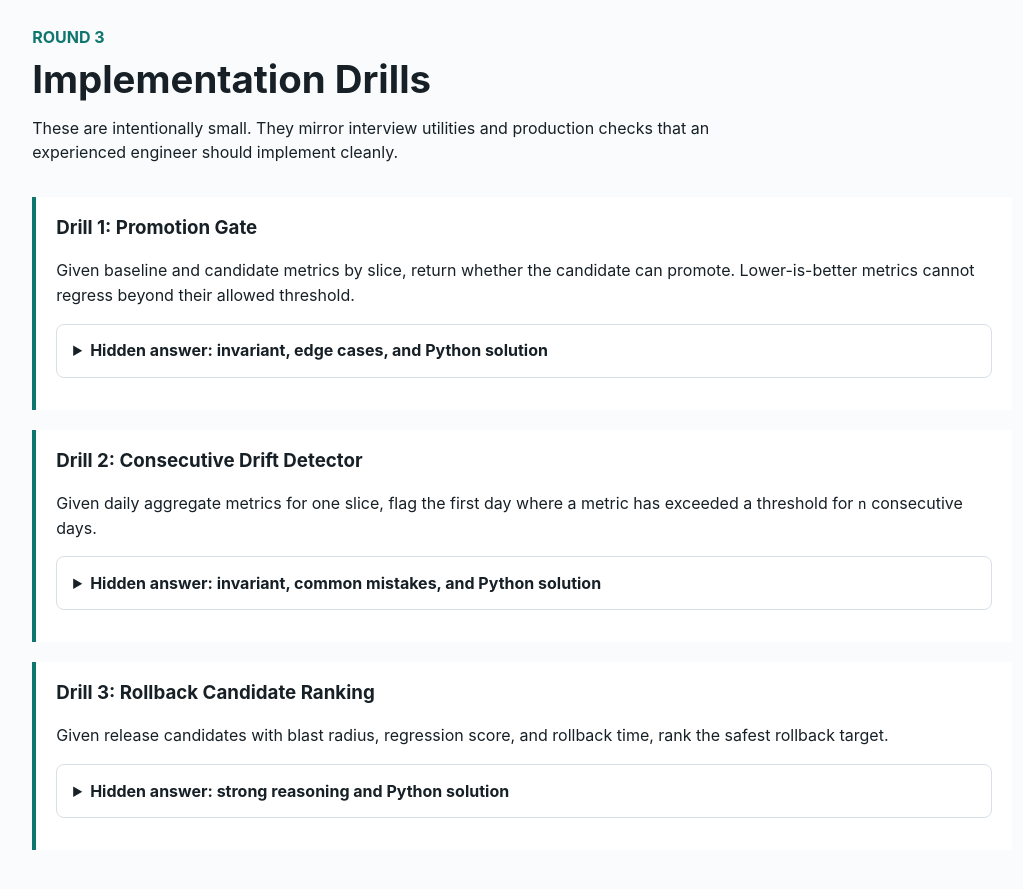
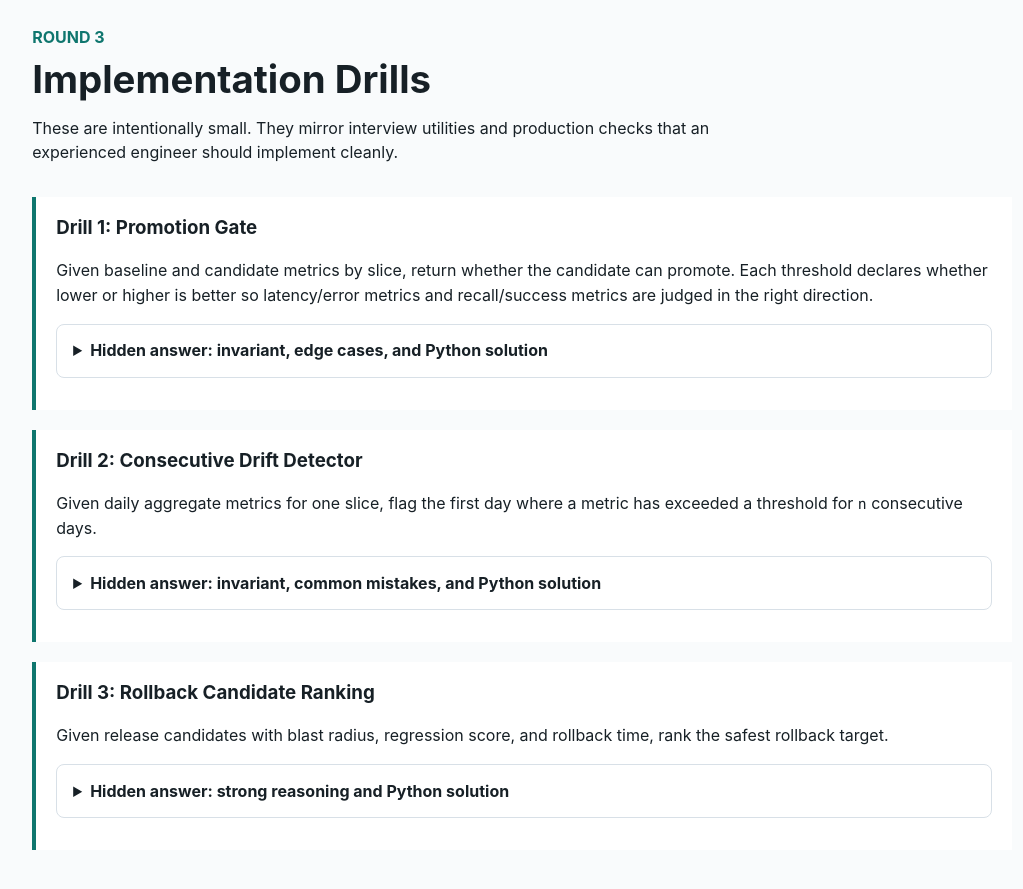
Before and after one commit to kennethli319/kennethli319.github.io, a Jekyll site: the page audio-text-ml-course/lessons/senior-audio-ml-evaluation-incident-exam.html, which Jekyll copies as it is, in a window 1280 px wide and 900 px high, scrolled down 3008 px. Shown: the top 889 px of the window, without its empty margins (19-1042 px from the left). Built offline with Jekyll 4.4.1, drawn with Linux system fonts in a browser that asks for light colours; part of the change alters nothing that is shown.

Commit message:
Update audio eval exam promotion gate

```diff
--- a/audio-text-ml-course/lessons/senior-audio-ml-evaluation-incident-exam.html
+++ b/audio-text-ml-course/lessons/senior-audio-ml-evaluation-incident-exam.html
@@ -212,8 +212,9 @@
         <h3>Drill 1: Promotion Gate</h3>
         <p>
           Given baseline and candidate metrics by slice, return whether the
-          candidate can promote. Lower-is-better metrics cannot regress beyond
-          their allowed threshold.
+          candidate can promote. Each threshold declares whether lower or
+          higher is better so latency/error metrics and recall/success metrics
+          are judged in the right direction.
         </p>
         <details class="qa">
           <summary>Hidden answer: invariant, edge cases, and Python solution</summary>
@@ -221,7 +222,8 @@
             Invariant: every required slice and metric must pass. Missing
             candidate metrics are failures because a release gate cannot assume
             safety. Test missing slices, missing metrics, exact threshold,
-            improvements, and one critical slice regression.
+            improvements, a lower-is-better regression, and a higher-is-better
+            regression.
           </p>
           <pre><code class="language-python">def can_promote(baseline, candidate, thresholds):
     failures = []
@@ -240,9 +242,18 @@
                 failures.append((slice_name, metric, "missing_metric"))
                 continue
 
-            allowed = thresholds[metric]
-            if cand_value - base_value &gt; allowed:
-                failures.append((slice_name, metric, cand_value - base_value))
+            direction = thresholds[metric]["direction"]
+            allowed = thresholds[metric]["allowed_regression"]
+
+            if direction == "lower_is_better":
+                regression = cand_value - base_value
+            elif direction == "higher_is_better":
+                regression = base_value - cand_value
+            else:
+                raise ValueError(f"unknown direction for {metric}: {direction}")
+
+            if regression - allowed &gt; 1e-12:
+                failures.append((slice_name, metric, regression))
 
     return {
         "promote": not failures,
```
